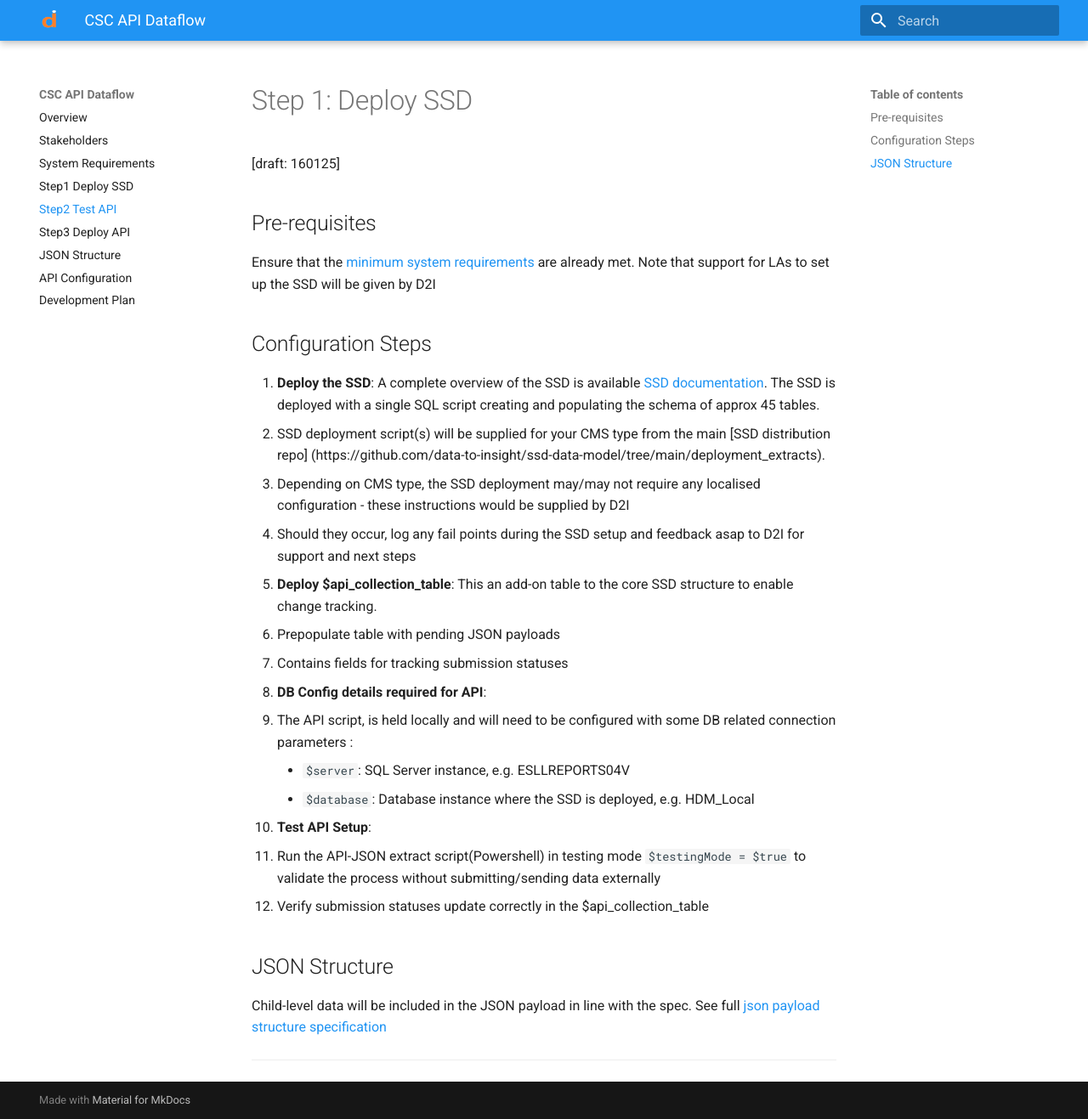
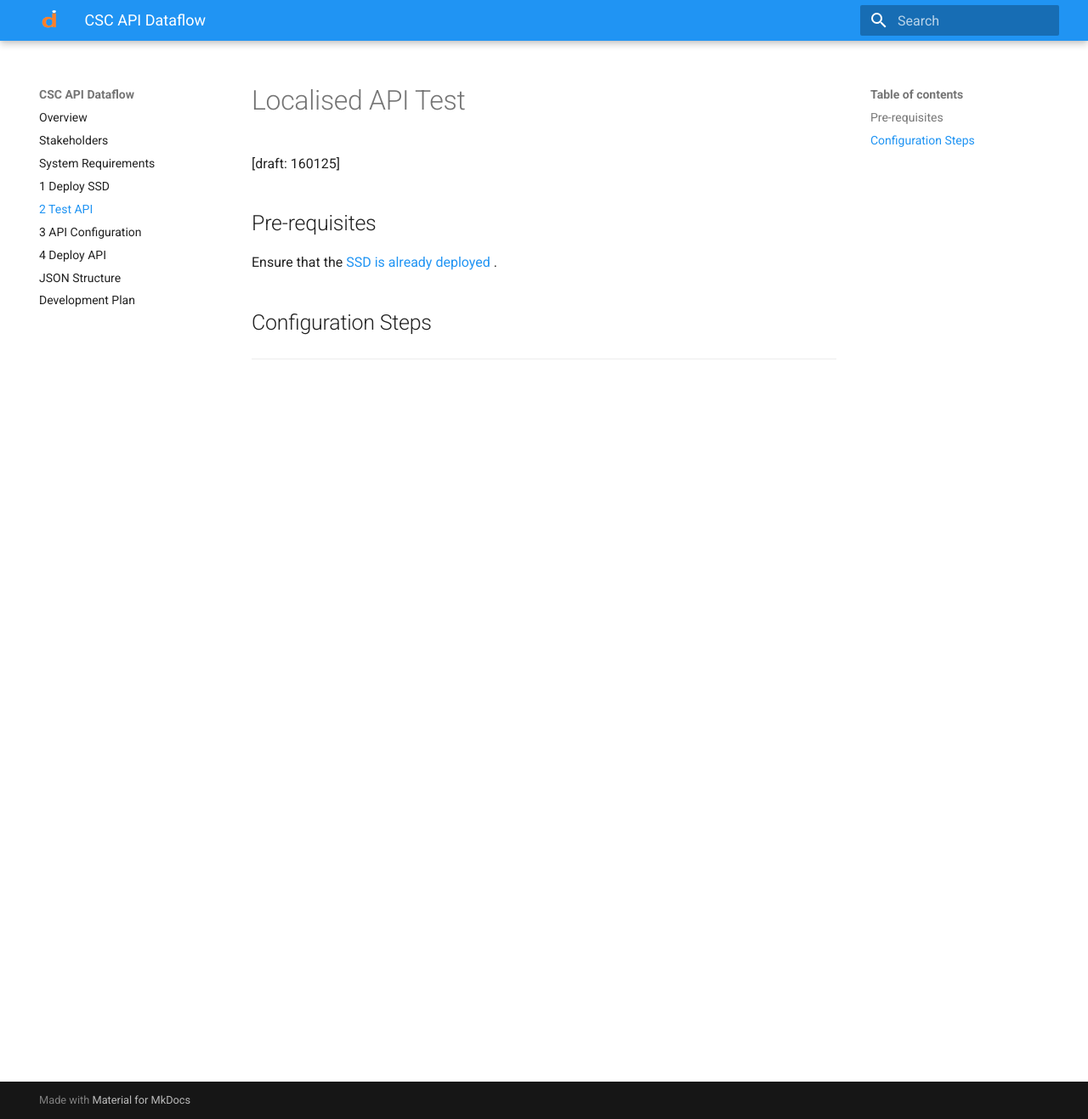
Before and after one commit to data-to-insight/dfe-csc-api-data-flows, an MkDocs documentation site: the page built from docs/2_test_api.md, in a window 1280 px wide and 1317 px high. Shown: the whole window at 85% size. Built offline with MkDocs 1.6.1 and Material for MkDocs 9.7.7, drawn with Linux system fonts in a browser that asks for light colours.

Commit message:
step page order update

```diff
--- a/docs/2_test_api.md
+++ b/docs/2_test_api.md
@@ -1,37 +1,10 @@
-# Step 1: Deploy SSD
+# Localised API Test
 [draft: 160125]
 
 ## Pre-requisites
-Ensure that the [minimum system requirements ](system_requirements.md) are already met.
-Note that support for LAs to set up the SSD will be given by D2I
+Ensure that the [SSD is already deployed ](1_deploy_ssd.md).
 
 ## Configuration Steps
-1. **Deploy the SSD**:
-   A complete overview of the SSD is available [SSD documentation](https://data-to-insight.github.io/ssd-data-model).
-   The SSD is deployed with a single SQL script creating and populating the schema of approx 45 tables.
-   - SSD deployment script(s) will be supplied for your CMS type from the main [SSD distribution repo] (https://github.com/data-to-insight/ssd-data-model/tree/main/deployment_extracts).
-   - Depending on CMS type, the SSD deployment may/may not require any localised configuration - these instructions would be supplied by D2I
-   - Should they occur, log any fail points during the SSD setup and feedback asap to D2I for support and next steps
-
-
-2. **Deploy $api_collection_table**:
-   This an add-on table to the core SSD structure to enable change tracking.
-   - Prepopulate table with pending JSON payloads
-   - Contains fields for tracking submission statuses
-
-3. **DB Config details required for API**:
-   - The API script, is held locally and will need to be configured with some DB related connection parameters :
-     - `$server`: SQL Server instance, e.g. ESLLREPORTS04V
-     - `$database`: Database instance where the SSD is deployed, e.g. HDM_Local
-
-4. **Test API Setup**:
-   - Run the API-JSON extract script(Powershell) in testing mode `$testingMode = $true` to validate the process without submitting/sending data externally
-   - Verify submission statuses update correctly in the $api_collection_table
-
-
-## JSON Structure
-Child-level data will be included in the JSON payload in line with the spec.
-See full [json payload structure specification](payload_structure.md)
 
 
 
--- a/mkdocs.yml
+++ b/mkdocs.yml
@@ -20,11 +20,11 @@ nav:
   - Overview: index.md
   - Stakeholders: stakeholders.md
   - System Requirements: system_requirements.md
-  - Step1 Deploy SSD: 1_deploy_ssd.md
-  - Step2 Test API: 2_test_api.md
-  - Step3 Deploy API: 3_deploy_api.md
+  - 1 Deploy SSD: 1_deploy_ssd.md
+  - 2 Test API: 2_test_api.md
+  - 3 API Configuration: 3_api_config.md
+  - 4 Deploy API: 4_deploy_api.md
   - JSON Structure: payload_structure.md
-  - API Configuration: api_config.md
   - Development Plan: development_plan.md
 plugins:
   - search
```
Also changed, not shown: docs/1_deploy_ssd.md (+1 -1 lines), docs/3_api_config.md (added, +10 -0 lines), docs/3_deploy_api.md (deleted, +0 -38 lines), docs/4_deploy_api.md (added, +10 -0 lines), docs/api_config.md (deleted, +0 -4 lines).
